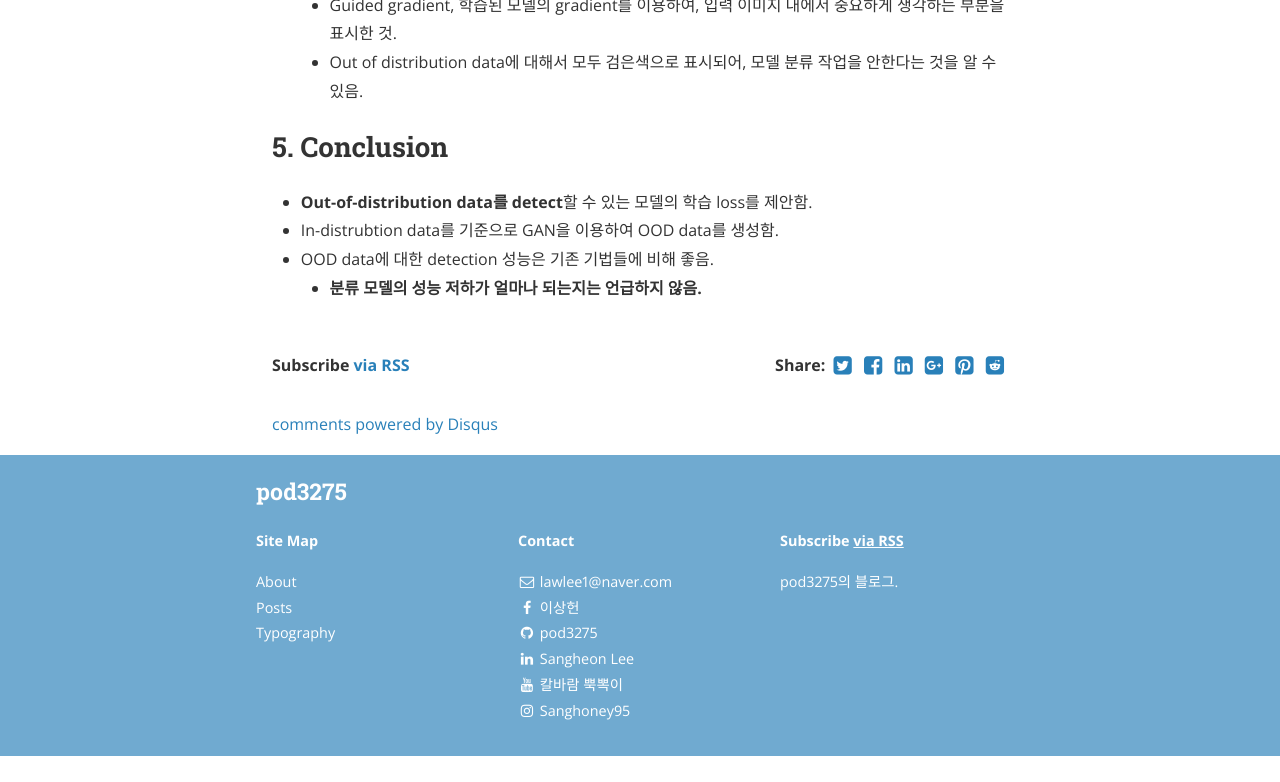
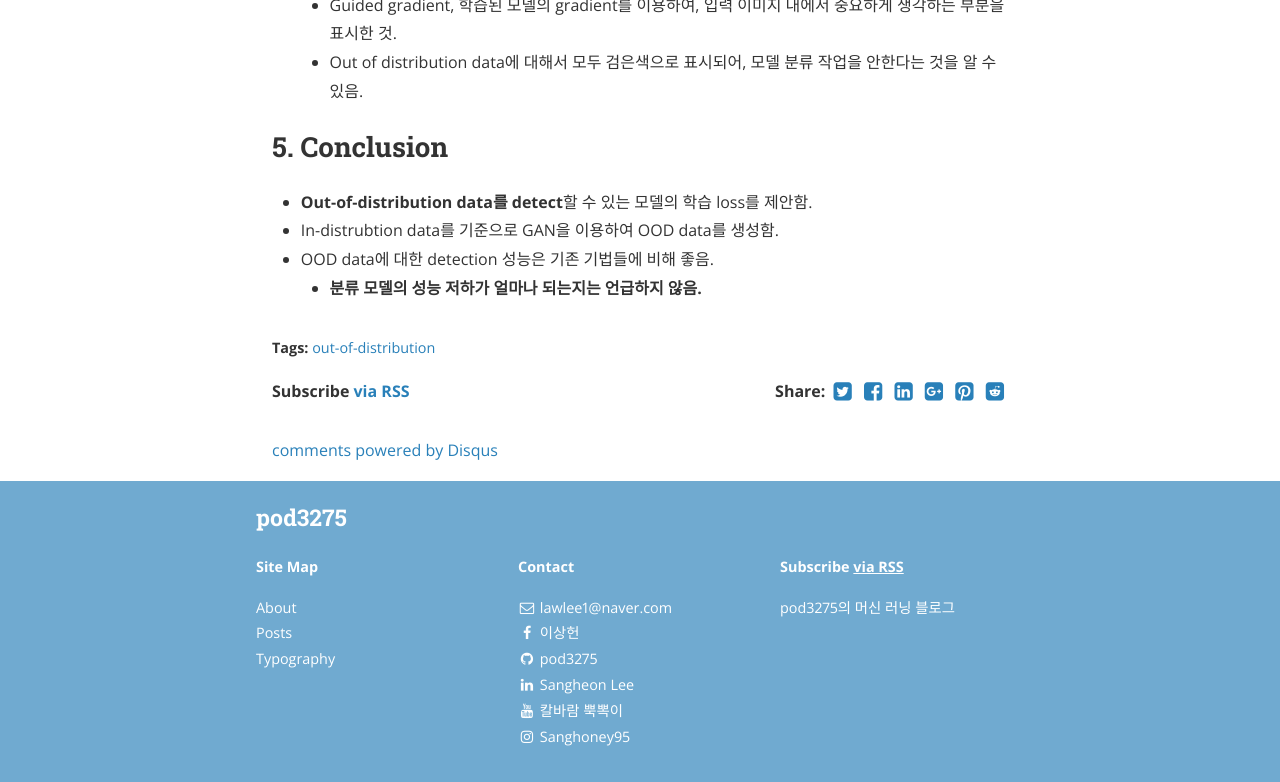
Before and after one commit to pod3275/pod3275.github.io, a Jekyll site: the page built from _posts/2019-05-30-OOD.markdown, in a window 1280 px wide and 900 px high, scrolled down 7277 px, cut to the strip 118-900 px from the top of the window. Built offline with Jekyll 4.4.1, drawn with Linux system fonts in a browser that asks for light colours; nearby versions of some CDN libraries; comment, search, counter and statistics services are not loaded; before the commit the page ends 8151 px from its top, so only the background shows below that.

Commit message:
tags update

```diff
--- a/_config.yml
+++ b/_config.yml
@@ -10,11 +10,11 @@
 
 # Site settings
 title: pod3275
-subtitle: "pod3275의 블로그"
+subtitle: "pod3275의 머신 러닝 블로그"
 email: lawlee1@naver.com
 name: Sangheon Lee
 description: >
-  pod3275의 블로그.
+  pod3275의 머신 러닝 블로그
 # Base URL of site (i.e. /blog). It should always start with a slash,
 # and never end with a slash. Set it to a blank value if hosting at the
 # root of your server.
@@ -51,7 +51,7 @@
 # Category descriptions (for archive pages)
 descriptions:
   - cat: Paper
-    desc: "논문 설명 및 리뷰"
+    desc: "머신 러닝 논문 설명 및 리뷰"
 
 # Social icons and sharing options
 #
--- a/_posts/2019-05-30-OOD.markdown
+++ b/_posts/2019-05-30-OOD.markdown
@@ -4,6 +4,7 @@ title:  "Training Confidence-calibrated Classifiers for Detecting Out-of-Distrib
 date:   2019-05-30 21:23:00
 author: Sangheon Lee
 categories: Paper
+tags: out-of-distribution
 ---
 
 # Training Confidence-calibrated Classifiers for Detecting Out-of-Distribution Samples 정리
--- a/_posts/2019-06-10-Dropout.markdown
+++ b/_posts/2019-06-10-Dropout.markdown
@@ -4,6 +4,7 @@ title:  "Dropout on CNN"
 date:   2019-05-30 21:23:00
 author: Sangheon Lee
 categories: Paper
+tags: CNN, Dropout
 ---
 
 # Dropout on CNN
```
